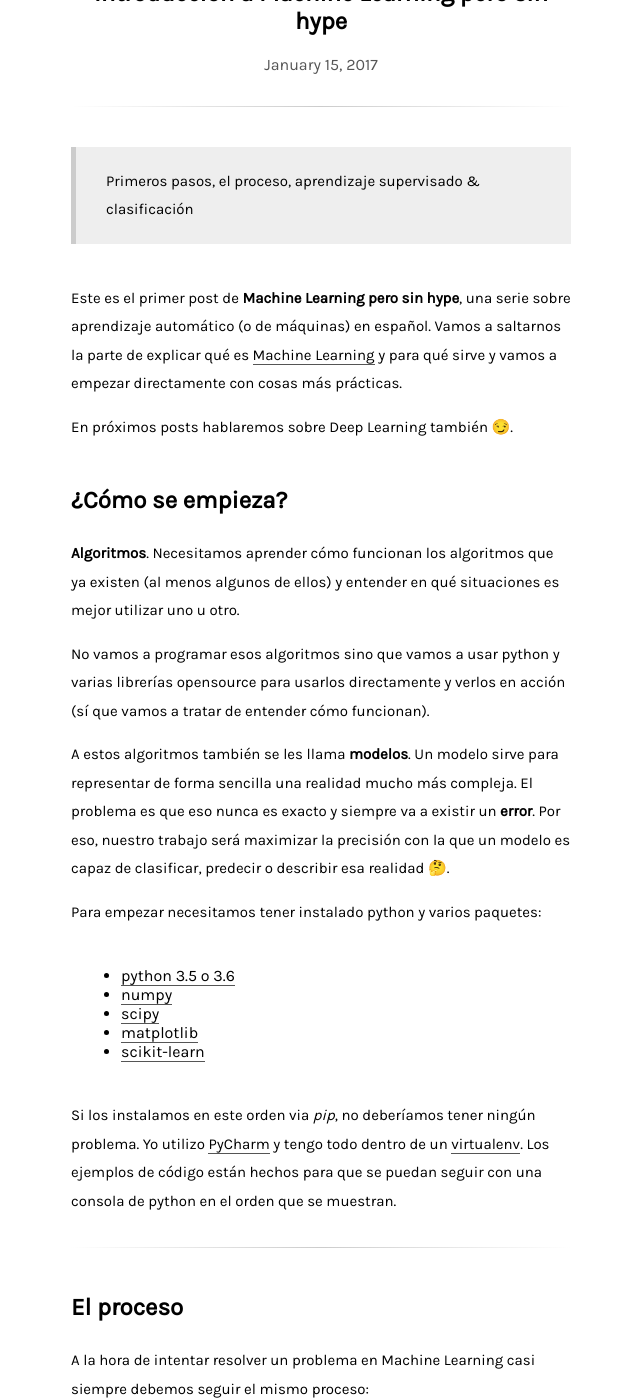
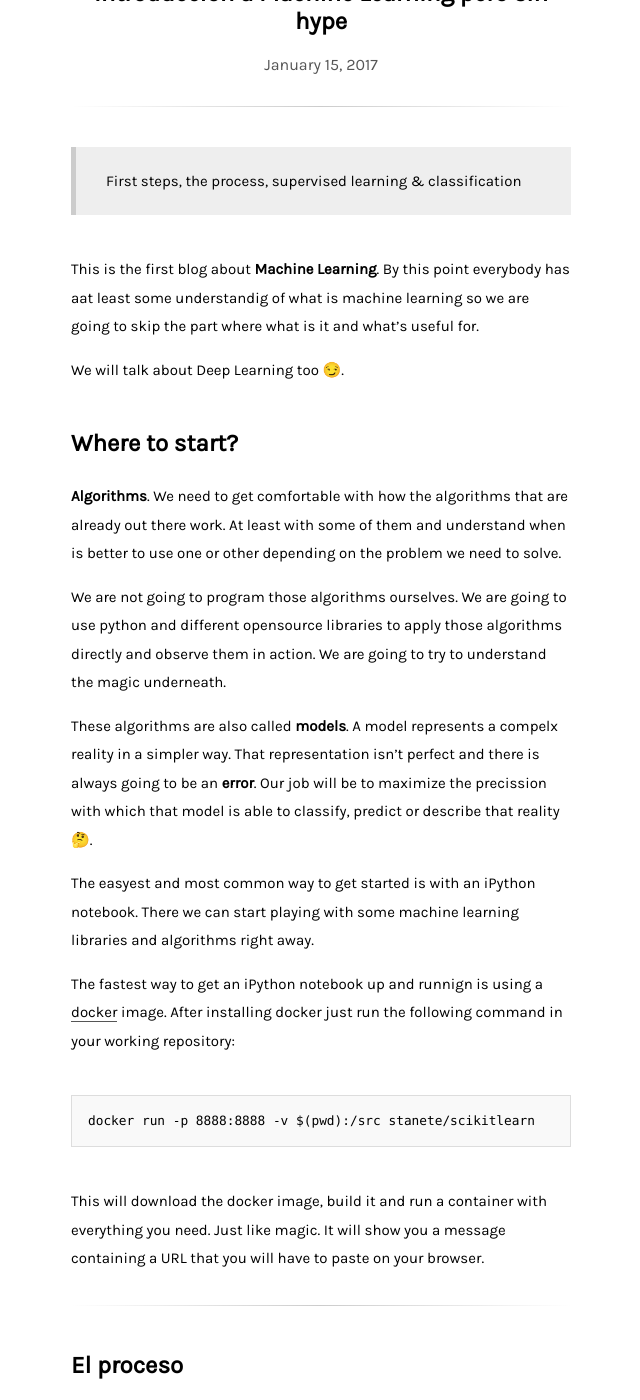
Before and after one commit to stanete/stanete.github.io, a Jekyll site: the page built from _posts/2017-01-15-introduccion-machine-learning-sin-hype.md, in a window 1280 px wide and 1400 px high, scrolled down 191 px. Shown: the whole window, without its empty margins (319-959 px from the left). Built offline with Jekyll 4.4.1, drawn with Linux system fonts in a browser that asks for light colours; comment, search, counter and statistics services are not loaded.

Commit message:
Start translating the first blog post

````diff
--- a/_posts/2017-01-15-introduccion-machine-learning-sin-hype.md
+++ b/_posts/2017-01-15-introduccion-machine-learning-sin-hype.md
@@ -6,29 +6,29 @@ mailchimp: true
 image: /images/introduccion-machine-learning-sin-hype.png
 ---
 
-> Primeros pasos, el proceso, aprendizaje supervisado & clasificación
+> First steps, the process, supervised learning & classification
 
-Este es el primer post de **Machine Learning pero sin hype**, una serie sobre aprendizaje automático (o de máquinas) en español. Vamos a saltarnos la parte de explicar qué es [Machine Learning](https://es.wikipedia.org/wiki/Aprendizaje_autom%C3%A1tico) y para qué sirve y vamos a empezar directamente con cosas más prácticas.
+This is the first blog about **Machine Learning**. By this point everybody has aat least some understandig of what is machine learning so we are going to skip the part where what is it and what's useful for.
 
-En próximos posts hablaremos sobre Deep Learning también 😏.
+We will talk about Deep Learning too 😏.
 
-## ¿Cómo se empieza?
+## Where to start?
 
-**Algoritmos**. Necesitamos aprender cómo funcionan los algoritmos que ya existen (al menos algunos de ellos) y entender en qué situaciones es mejor utilizar uno u otro.
+**Algorithms**. We need to get comfortable with how the algorithms that are already out there work. At least with some of them and understand when is better to use one or other depending on the problem we need to solve.
 
-No vamos a programar esos algoritmos sino que vamos a usar python y varias librerías opensource para usarlos directamente y verlos en acción (sí que vamos a tratar de entender cómo funcionan).
+We are not going to program those algorithms ourselves. We are going to use python and different opensource libraries to apply those algorithms directly and observe them in action. We are going to try to understand the magic underneath.
 
-A estos algoritmos también se les llama **modelos**. Un modelo sirve para representar de forma sencilla una realidad mucho más compleja. El problema es que eso nunca es exacto y siempre va a existir un **error**. Por eso, nuestro trabajo será maximizar la precisión con la que un modelo es capaz de clasificar, predecir o describir esa realidad 🤔.
+These algorithms are also called **models**. A model represents a compelx reality in a simpler way. That representation isn't perfect and there is always going to be an **error**. Our job will be to maximize the precission with which that model is able to classify, predict or describe that reality 🤔.
 
-Para empezar necesitamos tener instalado python y varios paquetes:
+The easyest and most common way to get started is with an iPython notebook. There we can start playing with some machine learning libraries and algorithms right away.
 
-- [python 3.5 o 3.6](https://www.python.org/)
-- [numpy](http://www.numpy.org/)
-- [scipy](https://www.scipy.org/)
-- [matplotlib](http://matplotlib.org/)
-- [scikit-learn](http://scikit-learn.org/)
+The fastest way to get an iPython notebook up and runnign is using a [docker](https://www.docker.com) image. After installing docker just run the following command in your working repository:
 
-Si los instalamos en este orden via *pip*, no deberíamos tener ningún problema. Yo utilizo [PyCharm](https://www.jetbrains.com/pycharm/) y tengo todo dentro de un [virtualenv](https://virtualenv.pypa.io/en/stable/). Los ejemplos de código están hechos para que se puedan seguir con una consola de python en el orden que se muestran.
+```
+docker run -p 8888:8888 -v $(pwd):/src stanete/scikitlearn
+```
+
+This will download the docker image, build it and run a container with everything you need. Just like magic. It will show you a message containing a URL that you will have to paste on your browser.
 
 <div class="divider"></div>
 
````
